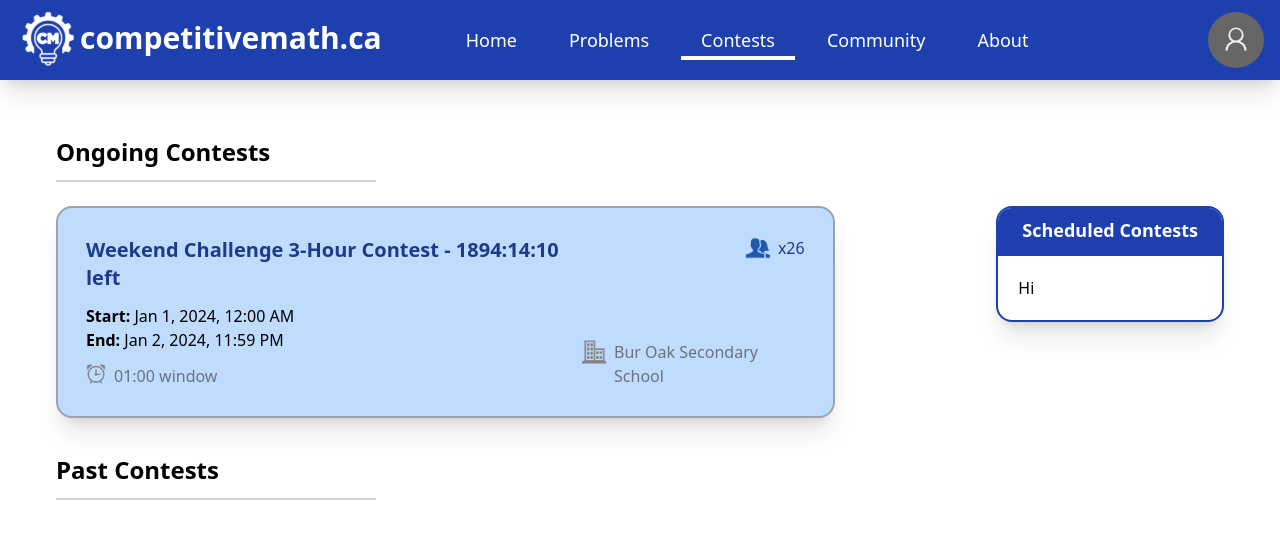
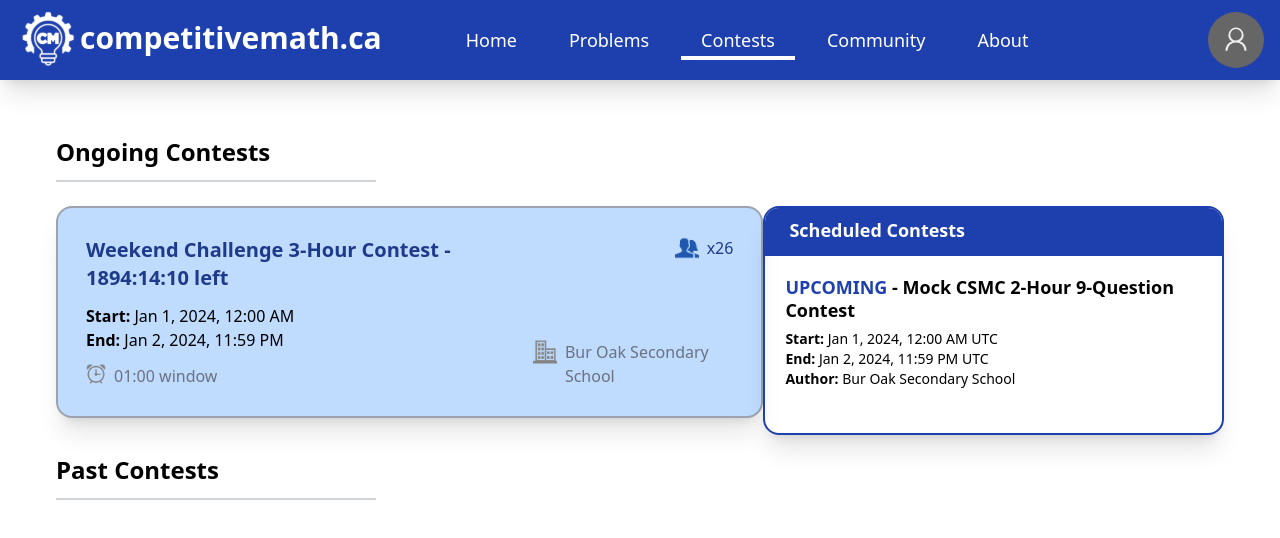
Before and after one commit to competitivemathca/competitivemath.ca, a React (Vite) app in the folder competitivemath.ca/: page /contests in a window 1280 px wide. Shown: the top 538 px of the page. Built offline with nearby package versions, Linux system fonts and the light colour scheme; a web font is replaced by a local one.

Commit message:
Finished Scheduled Contests Side Panel

```diff
--- a/competitivemath.ca/src/pages/Contests.jsx
+++ b/competitivemath.ca/src/pages/Contests.jsx
@@ -1,6 +1,7 @@
 import Heading from "../Components/Heading";
 import OngoingContest from "../Components/OngoingContest";
 import ContentPanel from "../Components/ContentPanel";
+import Contest from "../Components/Contest";
 
 const testOngoingContest1 = {
     name: "Weekend Challenge 3-Hour Contest",
@@ -11,18 +12,38 @@ const testOngoingContest1 = {
     participants: 26
 }
 
+const testUpcomingContest1 = {
+    name: "Mock CSMC 2-Hour 9-Question Contest",
+    author: "Bur Oak Secondary School",
+    startTime: new Date(Date.UTC(2024, 0, 1, 0, 0, 0)),
+    endTime: new Date(Date.UTC(2024, 0, 2, 23, 59, 59)),
+    window: "02:00",
+    participants: 26
+}
+
 const ongoingContests = [testOngoingContest1];
+const upcomingContests = [testUpcomingContest1];
 
 export default function Contests() {
     return (
         <div className="p-6">
             <Heading>Ongoing Contests</Heading>
 
-            <div className="xl:flex justify-between gap-8">
+            <div className="xl:flex justify-between gap-50">
                 {/*Side content*/}
                 <div className="space-y-8 order-1">
                     <ContentPanel title="Scheduled Contests">
-                        Hi
+                        <ul>
+                            { upcomingContests.map((contest, index) => (
+                                <Contest
+                                    key={index}
+                                    name={contest.name}
+                                    startTime={contest.startTime}
+                                    endTime={contest.endTime}
+                                    author={contest.author}
+                                />
+                            )) }
+                        </ul>
                     </ContentPanel>
                 </div>
 
```
